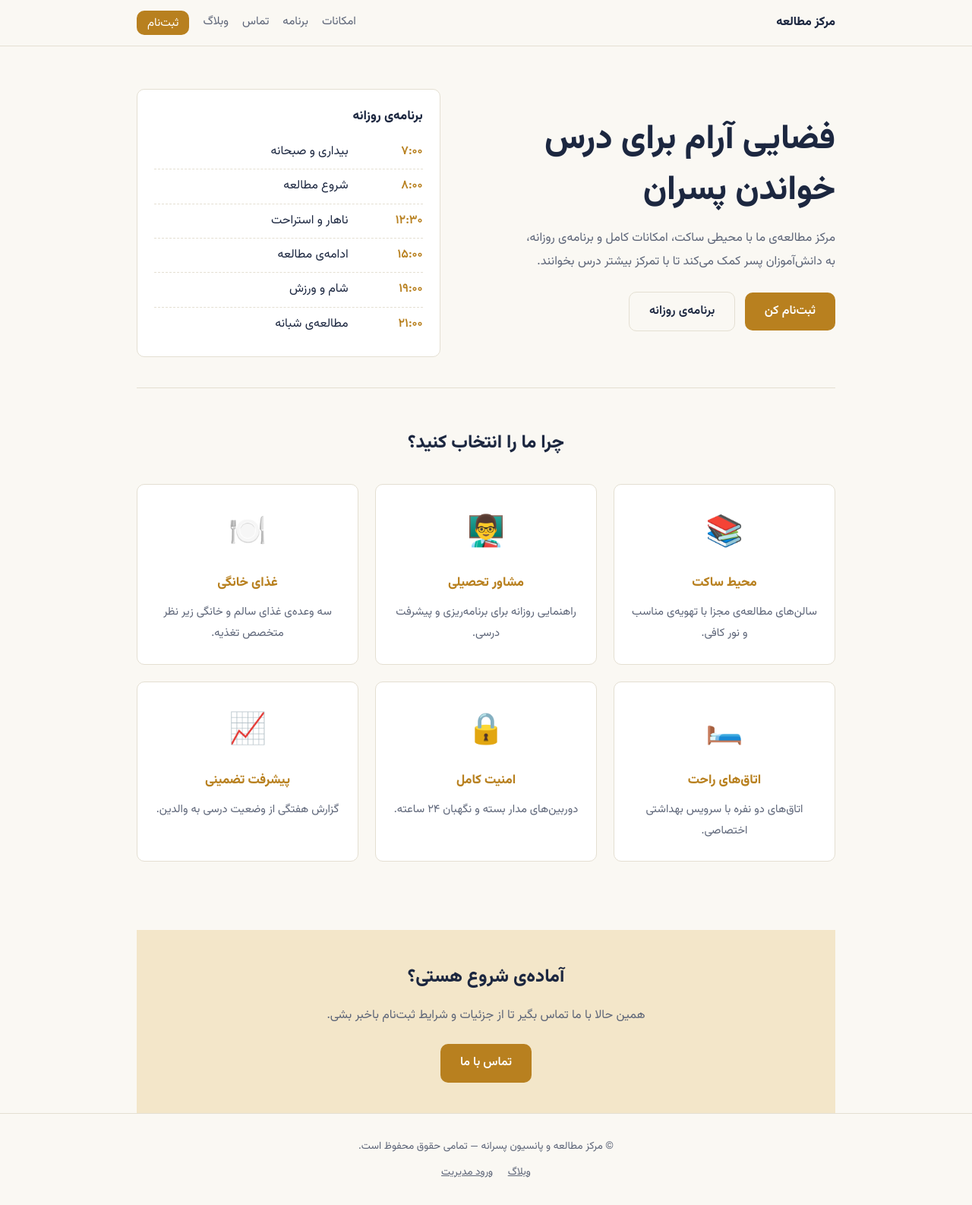
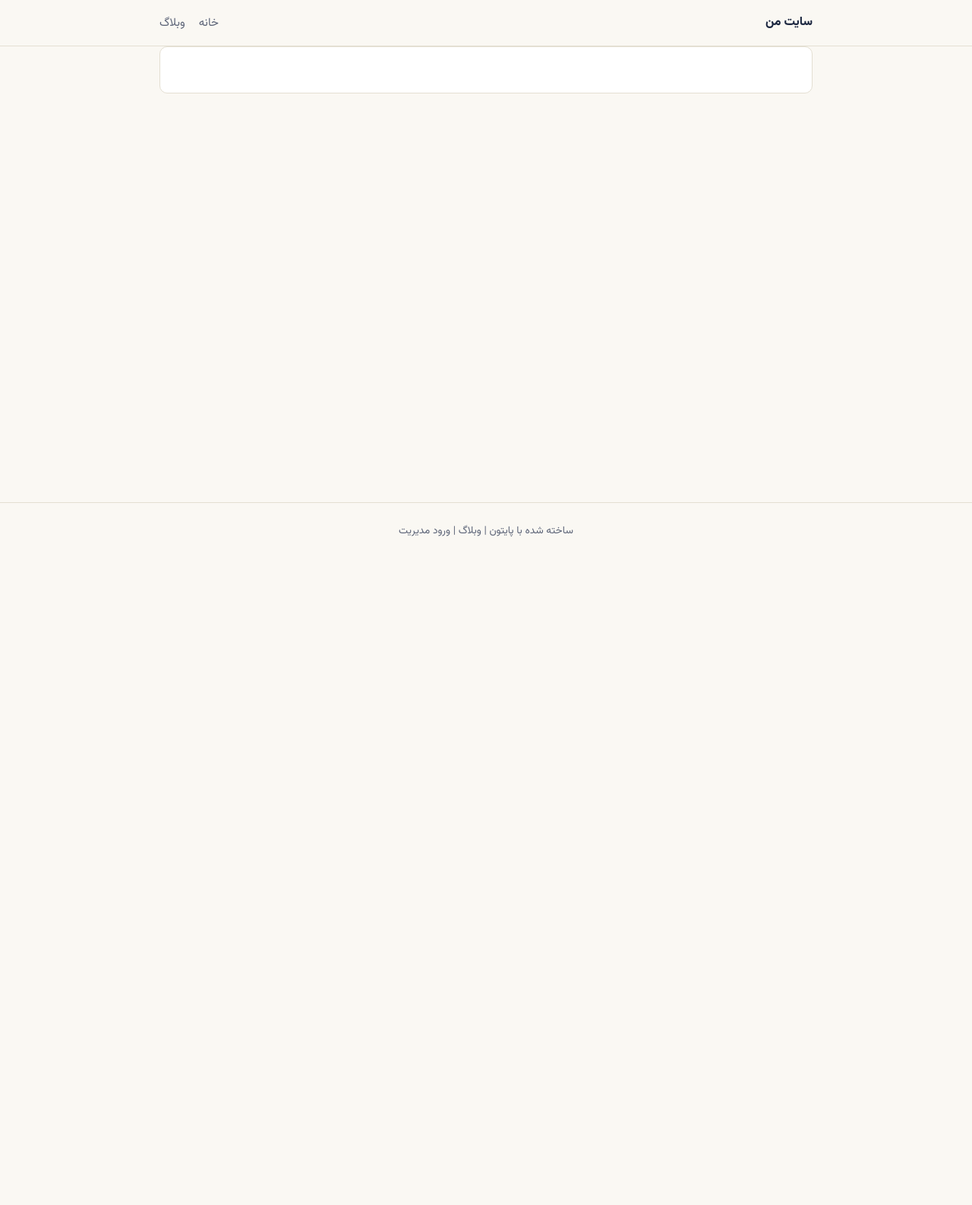
Before and after one commit to jamshidfakhri/Myfirstweb, a Python web app: template templates/home.html in a window 1280 px wide. Shown: the whole page at 76% size. After the commit the page ends 707 px from the top, so only its background shows below. Run offline with Jinja, Linux system fonts and the light colour scheme; the template is opened without the code that fills it, so the values that code supplies are empty.

Commit message:
Update home.html

```diff
--- a/templates/home.html
+++ b/templates/home.html
@@ -3,263 +3,51 @@
 <head>
 <meta charset="utf-8">
 <meta name="viewport" content="width=device-width, initial-scale=1">
-<title>مرکز مطالعه و پانسیون پسرانه</title>
-<meta name="description" content="فضای آرام برای درس خواندن پسران؛ برنامه‌ی روزانه، ثبت‌نام و تماس.">
+<title>{% block title %}سایت من{% endblock %}</title>
 <link href="https://fonts.googleapis.com/css2?family=Vazirmatn:wght@400;600;800&display=swap" rel="stylesheet">
 <style>
-:root {
-  --ink: #1c2740;
-  --paper: #faf8f3;
-  --card: #fff;
-  --brass: #b8801f;
-  --brass-soft: #f3e6c9;
-  --mute: #5d6578;
-  --line: #e4dfd2;
-  --r: 10px;
-}
-@media (prefers-color-scheme: dark) {
-  :root {
-    --ink: #e9ecf5;
-    --paper: #121826;
-    --card: #1a2236;
-    --brass: #e0a840;
-    --brass-soft: #2c2a22;
-    --mute: #a3abc0;
-    --line: #2b344c;
-  }
-}
-* { box-sizing: border-box; margin: 0; padding: 0; }
-html { scroll-behavior: smooth; }
-body {
-  font-family: Vazirmatn, Tahoma, sans-serif;
-  background: var(--paper);
-  color: var(--ink);
-  line-height: 1.9;
-}
-a { color: inherit; }
-.wrap {
-  max-width: 960px;
-  margin: 0 auto;
-  padding: 0 20px;
-}
-header {
-  border-bottom: 1px solid var(--line);
-  position: sticky;
-  top: 0;
-  background: var(--paper);
-  z-index: 5;
-}
-header .wrap {
-  display: flex;
-  justify-content: space-between;
-  align-items: center;
-  height: 60px;
-}
-.logo { font-weight: 800; text-decoration: none; }
-nav { display: flex; gap: 18px; font-size: .95rem; }
-nav a { text-decoration: none; color: var(--mute); }
-nav a:hover { color: var(--ink); }
-@media (max-width: 600px) {
-  nav a:not(.cta-s) { display: none; }
-}
-.cta-s {
-  background: var(--brass);
-  color: #fff !important;
-  padding: 2px 14px;
-  border-radius: var(--r);
-}
-.hero {
-  padding: 56px 0 40px;
-  display: grid;
-  gap: 32px;
-  grid-template-columns: 1.1fr .9fr;
-  align-items: center;
-}
-@media (max-width: 760px) {
-  .hero { grid-template-columns: 1fr; padding-top: 32px; }
-}
-h1 {
-  font-size: clamp(1.8rem, 5vw, 2.8rem);
-  line-height: 1.5;
-  font-weight: 800;
-}
-.lead {
-  color: var(--mute);
-  margin: 14px 0 24px;
-  max-width: 46ch;
-}
-.btn {
-  display: inline-block;
-  background: var(--brass);
-  color: #fff;
-  padding: 10px 26px;
-  border-radius: var(--r);
-  text-decoration: none;
-  font-weight: 600;
-  border: 0;
-  font-family: inherit;
-  cursor: pointer;
-}
-.btn.ghost {
-  background: none;
-  color: var(--ink);
-  border: 1px solid var(--line);
-  margin-inline-start: 8px;
-}
-.btn:focus-visible, a:focus-visible {
-  outline: 3px solid var(--brass);
-  outline-offset: 2px;
-}
-.sched {
-  background: var(--card);
-  border: 1px solid var(--line);
-  border-radius: var(--r);
-  padding: 20px 22px;
-}
-.sched h2 { font-size: 1.05rem; margin-bottom: 8px; }
-.sched ul { list-style: none; }
-.sched li {
-  display: flex;
-  gap: 14px;
-  padding: 7px 0;
-  border-top: 1px dashed var(--line);
-}
-.sched li:first-of-type { border-top: 0; }
-.sched time {
-  min-width: 84px;
-  color: var(--brass);
-  font-weight: 600;
-}
-.features {
-  padding: 50px 0;
-  border-top: 1px solid var(--line);
-}
-.features h2 {
-  font-size: 1.5rem;
-  margin-bottom: 30px;
-  text-align: center;
-}
-.feature-grid {
-  display: grid;
-  grid-template-columns: repeat(auto-fit, minmax(220px, 1fr));
-  gap: 22px;
-}
-.feature {
-  background: var(--card);
-  border: 1px solid var(--line);
-  border-radius: var(--r);
-  padding: 26px 22px;
-  text-align: center;
-}
-.feature .ico { font-size: 40px; display: block; margin-bottom: 12px; }
-.feature h3 { color: var(--brass); margin-bottom: 8px; font-size: 1.05rem; }
-.feature p { color: var(--mute); font-size: .92rem; }
-.cta-band {
-  background: var(--brass-soft);
-  padding: 40px 20px;
-  text-align: center;
-  margin-top: 40px;
-}
-.cta-band h2 { margin-bottom: 12px; }
-.cta-band p { color: var(--mute); margin-bottom: 22px; }
-footer {
-  text-align: center;
-  padding: 30px 20px;
-  color: var(--mute);
-  font-size: .85rem;
-  border-top: 1px solid var(--line);
-}
+:root{--ink:#1c2740;--paper:#faf8f3;--card:#fff;--brass:#b8801f;--brass-soft:#f3e6c9;--mute:#5d6578;--line:#e4dfd2;--r:10px}
+@media (prefers-color-scheme:dark){:root{--ink:#e9ecf5;--paper:#121826;--card:#1a2236;--brass:#e0a840;--brass-soft:#2c2a22;--mute:#a3abc0;--line:#2b344c}}
+*{box-sizing:border-box;margin:0;padding:0}
+body{font-family:Vazirmatn,Tahoma,sans-serif;background:var(--paper);color:var(--ink);line-height:1.9}
+a{color:inherit;text-decoration:none}
+.wrap{max-width:900px;margin:0 auto;padding:0 20px}
+header{border-bottom:1px solid var(--line);position:sticky;top:0;background:var(--paper);z-index:5}
+header .wrap{display:flex;justify-content:space-between;align-items:center;height:60px}
+.logo{font-weight:800}
+nav{display:flex;gap:18px;font-size:.95rem}
+nav a{color:var(--mute)}
+nav a:hover{color:var(--ink)}
+main{padding:30px 0;min-height:70vh}
+.box{background:var(--card);border:1px solid var(--line);border-radius:var(--r);padding:30px}
+.btn{display:inline-block;background:var(--brass);color:#fff;padding:10px 24px;border-radius:var(--r);border:0;cursor:pointer;font:inherit;font-weight:600}
+input,textarea{width:100%;padding:10px 14px;border:1px solid var(--line);border-radius:8px;font:inherit;background:var(--card);color:var(--ink);margin-bottom:12px}
+textarea{min-height:150px;resize:vertical}
+h1,h2{color:var(--brass)}
+h1{margin-bottom:15px}
+.post{padding:18px 0;border-bottom:1px solid var(--line)}
+.post:last-child{border-bottom:0}
+.muted{color:var(--mute);font-size:.9rem}
+footer{text-align:center;padding:24px 20px;color:var(--mute);font-size:.85rem;border-top:1px solid var(--line);margin-top:40px}
 </style>
 </head>
 <body>
-
 <header>
   <div class="wrap">
-    <a class="logo" href="/">مرکز مطالعه</a>
+    <a class="logo" href="/">سایت من</a>
     <nav>
-      <a href="#features">امکانات</a>
-      <a href="#schedule">برنامه</a>
-      <a href="#contact">تماس</a>
+      <a href="/">خانه</a>
       <a href="/blog">وبلاگ</a>
-      <a href="#contact" class="cta-s">ثبت‌نام</a>
     </nav>
   </div>
 </header>
-
 <main class="wrap">
-  <section class="hero">
-    <div>
-      <h1>فضایی آرام برای درس خواندن پسران</h1>
-      <p class="lead">
-        مرکز مطالعه‌ی ما با محیطی ساکت، امکانات کامل و برنامه‌ی روزانه،
-        به دانش‌آموزان پسر کمک می‌کند تا با تمرکز بیشتر درس بخوانند.
-      </p>
-      <a href="#contact" class="btn">ثبت‌نام کن</a>
-      <a href="#schedule" class="btn ghost">برنامه‌ی روزانه</a>
-    </div>
-    <div class="sched" id="schedule">
-      <h2>برنامه‌ی روزانه</h2>
-      <ul>
-        <li><time>۷:۰۰</time> بیداری و صبحانه</li>
-        <li><time>۸:۰۰</time> شروع مطالعه</li>
-        <li><time>۱۲:۳۰</time> ناهار و استراحت</li>
-        <li><time>۱۵:۰۰</time> ادامه‌ی مطالعه</li>
-        <li><time>۱۹:۰۰</time> شام و ورزش</li>
-        <li><time>۲۱:۰۰</time> مطالعه‌ی شبانه</li>
-      </ul>
-    </div>
-  </section>
-
-  <section class="features" id="features">
-    <h2>چرا ما را انتخاب کنید؟</h2>
-    <div class="feature-grid">
-      <div class="feature">
-        <span class="ico">📚</span>
-        <h3>محیط ساکت</h3>
-        <p>سالن‌های مطالعه‌ی مجزا با تهویه‌ی مناسب و نور کافی.</p>
-      </div>
-      <div class="feature">
-        <span class="ico">👨‍🏫</span>
-        <h3>مشاور تحصیلی</h3>
-        <p>راهنمایی روزانه برای برنامه‌ریزی و پیشرفت درسی.</p>
-      </div>
-      <div class="feature">
-        <span class="ico">🍽️</span>
-        <h3>غذای خانگی</h3>
-        <p>سه وعده‌ی غذای سالم و خانگی زیر نظر متخصص تغذیه.</p>
-      </div>
-      <div class="feature">
-        <span class="ico">🛏️</span>
-        <h3>اتاق‌های راحت</h3>
-        <p>اتاق‌های دو نفره با سرویس بهداشتی اختصاصی.</p>
-      </div>
-      <div class="feature">
-        <span class="ico">🔒</span>
-        <h3>امنیت کامل</h3>
-        <p>دوربین‌های مدار بسته و نگهبان ۲۴ ساعته.</p>
-      </div>
-      <div class="feature">
-        <span class="ico">📈</span>
-        <h3>پیشرفت تضمینی</h3>
-        <p>گزارش هفتگی از وضعیت درسی به والدین.</p>
-      </div>
-    </div>
-  </section>
-
-  <section class="cta-band" id="contact">
-    <h2>آماده‌ی شروع هستی؟</h2>
-    <p>همین حالا با ما تماس بگیر تا از جزئیات و شرایط ثبت‌نام باخبر بشی.</p>
-    <a href="tel:+989123456789" class="btn">تماس با ما</a>
-  </section>
+  <div class="box">
+    {% block content %}{% endblock %}
+  </div>
 </main>
-
 <footer>
-  <div>© مرکز مطالعه و پانسیون پسرانه — تمامی حقوق محفوظ است.</div>
-  <div style="margin-top:8px;">
-    <a href="/blog" style="color:var(--mute); margin:0 8px;">وبلاگ</a>
-    <a href="/admin/login" style="color:var(--mute); margin:0 8px;">ورود مدیریت</a>
-  </div>
+  ساخته شده با پایتون | <a href="/blog">وبلاگ</a> | <a href="/admin/login">ورود مدیریت</a>
 </footer>
-
 </body>
 </html>
```
